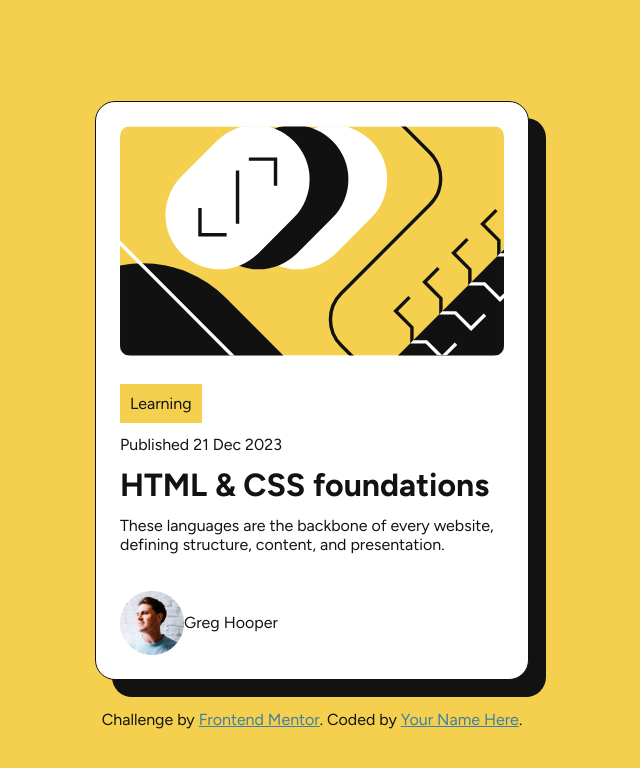
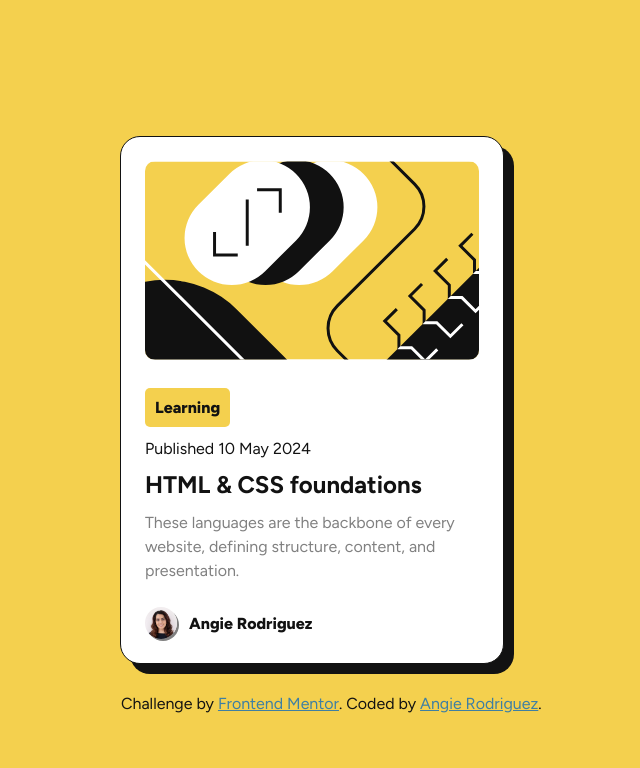
Before and after one commit to ARodriguezHacks/blog-preview-card-main, a plain HTML site: page index.html in a window 1280 px wide. Shown: the whole page, without its empty margins (328-968 px from the left). Drawn offline with Linux system fonts and the light colour scheme.

Commit message:
Add pics, tweak styles and edit README

```diff
--- a/index.html
+++ b/index.html
@@ -3,10 +3,21 @@
   <head>
     <meta charset="UTF-8" />
     <meta name="viewport" content="width=device-width, initial-scale=1.0" />
-    <!-- displays site properly based on user's device -->
-    <link rel="preconnect" href="https://fonts.googleapis.com">
-    <link rel="preconnect" href="https://fonts.gstatic.com" crossorigin>
-    <link href="https://fonts.googleapis.com/css2?family=Figtree:ital,wght@0,300..900;1,300..900&display=swap" rel="stylesheet">
+    <meta property="og:title" content="Frontend Mentor | Blog preview card" />
+    <meta
+      name="description"
+      content="Frontend Mentor challenge 'Blog Preview Card' by Angie Rodriguez"
+    />
+    <meta
+      property="og:description"
+      content="Frontend Mentor | Blog preview card<"
+    />
+    <link rel="preconnect" href="https://fonts.googleapis.com" />
+    <link rel="preconnect" href="https://fonts.gstatic.com" crossorigin />
+    <link
+      href="https://fonts.googleapis.com/css2?family=Figtree:ital,wght@0,300..900;1,300..900&display=swap"
+      rel="stylesheet"
+    />
     <link
       rel="icon"
       type="image/png"
@@ -24,25 +35,33 @@
         class="image-art"
       />
       <main class="main">
-        <p class="ribbon"><span>Learning</span></p>
-        <p>Published 21 Dec 2023</p>
-        <h1 class="figtree-light">HTML &amp; CSS foundations</h1>
-        <p>
-          These languages are the backbone of every website, defining structure,
-          content, and presentation.
-        </p>
+        <section class="section-copy">
+          <p class="ribbon figtree-heavy">Learning</p>
+          <p>Published 10 May 2024</p>
+          <div>
+            <h1>HTML &amp; CSS foundations</h1>
+          </div>
+          <p class="about">
+            These languages are the backbone of every website, defining
+            structure, content, and presentation.
+          </p>
+        </section>
+        <section class="avatar-container">
+          <img
+            src="./assets/images/cropped-AR-2-square.webp"
+            alt="Angie Rodriguez avatar"
+          />
+          <p class="figtree-heavy">Angie Rodriguez</p>
+        </section>
       </main>
-      <div class="avatar-container">
-        <img src="./assets/images/image-avatar.webp" alt="Greg Hooper avatar" />
-        <p>Greg Hooper</p>
-      </div>
-    </div>
 
-    <div class="attribution">
-      Challenge by
-      <a href="https://www.frontendmentor.io?ref=challenge" target="_blank"
-        >Frontend Mentor</a
-      >. Coded by <a href="#">Your Name Here</a>.
+      <footer class="attribution" role="contentinfo">
+        Challenge by
+        <a href="https://www.frontendmentor.io?ref=challenge" target="_blank"
+          >Frontend Mentor</a
+        >. Coded by
+        <a href="https://github.com/ARodriguezHacks">Angie Rodriguez</a>.
+      </footer>
     </div>
   </body>
 </html>
--- a/style.css
+++ b/style.css
@@ -1,13 +1,11 @@
-/* Generic styling and external script styling */
-
 :root {
   font-family: 'Figtree', sans-serif;
+  box-sizing: border-box;
   --color-primary: hsl(47, 88%, 63%);
   --color-neutral-white: hsl(0, 0%, 100%);
   --color-neutral-grey: hsl(0, 0%, 50%);
   --color-neutral-black: hsl(0, 0%, 7%);
   --color-attribution-link: hsl(201, 45%, 44%);
-
   background-color: var(--color-primary);
 }
 
@@ -19,13 +17,13 @@
   box-sizing: inherit;
   color: var(--color-neutral-black);
 }
-
-/* .figtree-light {
-  font-family: "Figtree", sans-serif;
+/* Font Variable styling */
+.figtree-heavy {
+  font-family: 'Figtree', sans-serif;
   font-optical-sizing: auto;
-  font-weight: 500;
+  font-weight: 800;
   font-style: normal;
-} */
+}
 
 body {
   display: flex;
@@ -33,16 +31,22 @@ body {
   align-items: center;
   justify-content: center;
   min-height: 100vh;
+  padding: 24px;
 }
 
 #app {
+  @media screen(min-width: 1440px) {
+    box-shadow: 17px 17px 0px var(--color-neutral-black);
+  }
+
   padding: 24px;
   background-color: var(--color-neutral-white);
   max-width: 384px;
   min-width: 327px;
   border: 1px solid var(--color-neutral-black);
   border-radius: 20px;
-  box-shadow: 17px 17px 0px var(--color-neutral-black);
+  box-shadow: 10px 10px 0px var(--color-neutral-black);
+  position: relative;
 
   .image-art {
     width: 100%;
@@ -50,29 +54,72 @@ body {
   }
 
   .main {
-    padding: 24px 0;
 
-    > * {
-      margin-bottom: 12px;
+    .section-copy {
+      margin: 24px 0;
+
+      > *:not(:last-child) {
+        margin-bottom: 12px;
+      }
     }
 
     .ribbon {
       background-color: var(--color-primary);
       padding: 10px;
       width: fit-content;
+      border-radius: 5px;
+    }
+
+    h1 {
+      font-size: 24px;
+      cursor: pointer;
+      /* Create a neat transition so that on hover, color changes from left to right */
+      color: transparent;
+      background-image: linear-gradient(
+        100deg,
+        var(--color-primary) 50%,
+        var(--color-neutral-black) 50%
+      );
+      background-position: 100%;
+      background-size: 200% 100%;
+      background-clip: text;
+      -webkit-background-clip: text;
+      transition: background-position 2s ease-in-out;
+
+      &:hover {
+        background-position: 0;
+      }
+    }
+
+    p.about {
+      color: var(--color-neutral-grey);
+      line-height: 1.5rem;
     }
   }
 
   .avatar-container {
     display: flex;
     align-items: center;
+
+    img {
+      width: 32px;
+      height:32px;
+      border-radius: 50%;
+      box-shadow: 2px 2px 0px var(--color-neutral-grey);
+    }
+
+    > * {
+      margin-right: 12px;
+    }
   }
 }
 
 .attribution {
-  position: relative;
-  top: 30px;
-  text-align: center;
+  position: absolute;
+  bottom: -50px;
+  left: 0;
+  text-align: left;
+  width: 115%;
 
   & a {
     color: var(--color-attribution-link);
```
Also changed, not shown: assets/images/cropped-AR-2-square.webp (added), assets/images/screenshot.png (added), 1 other file.
